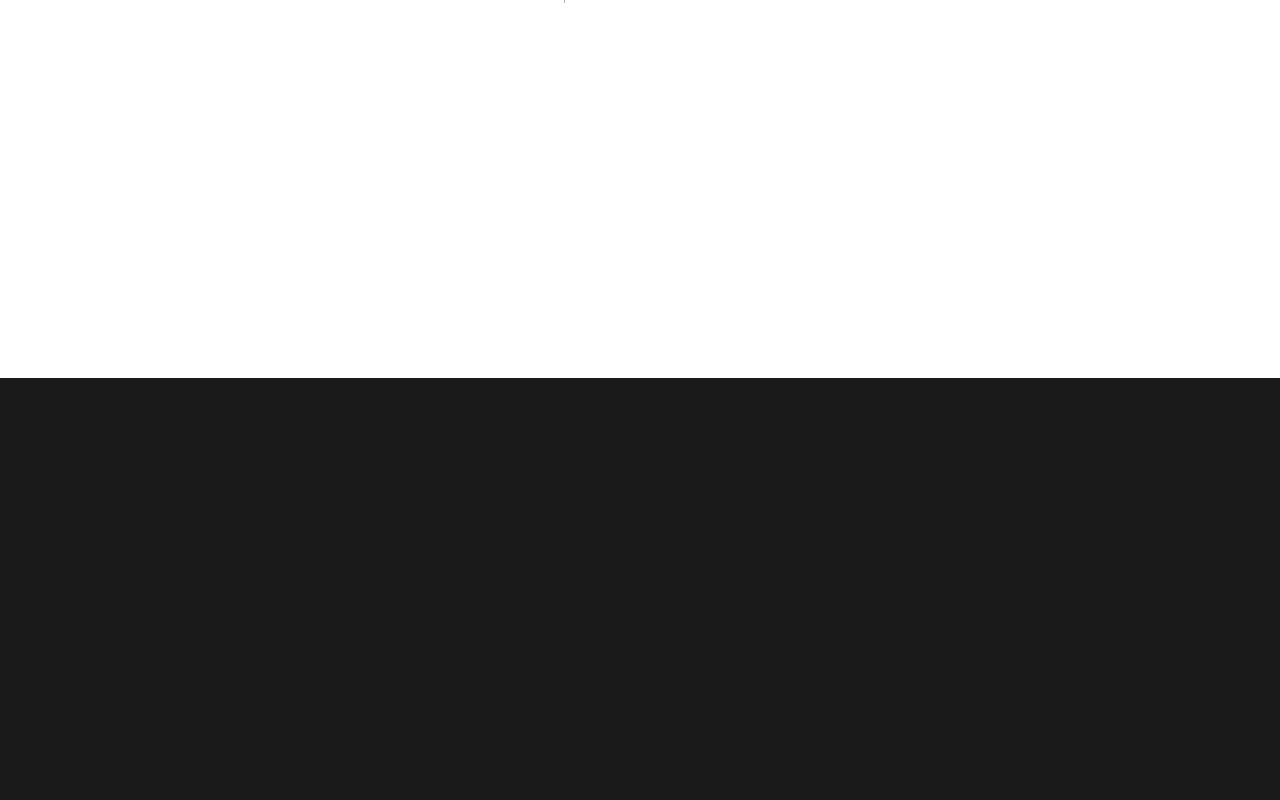
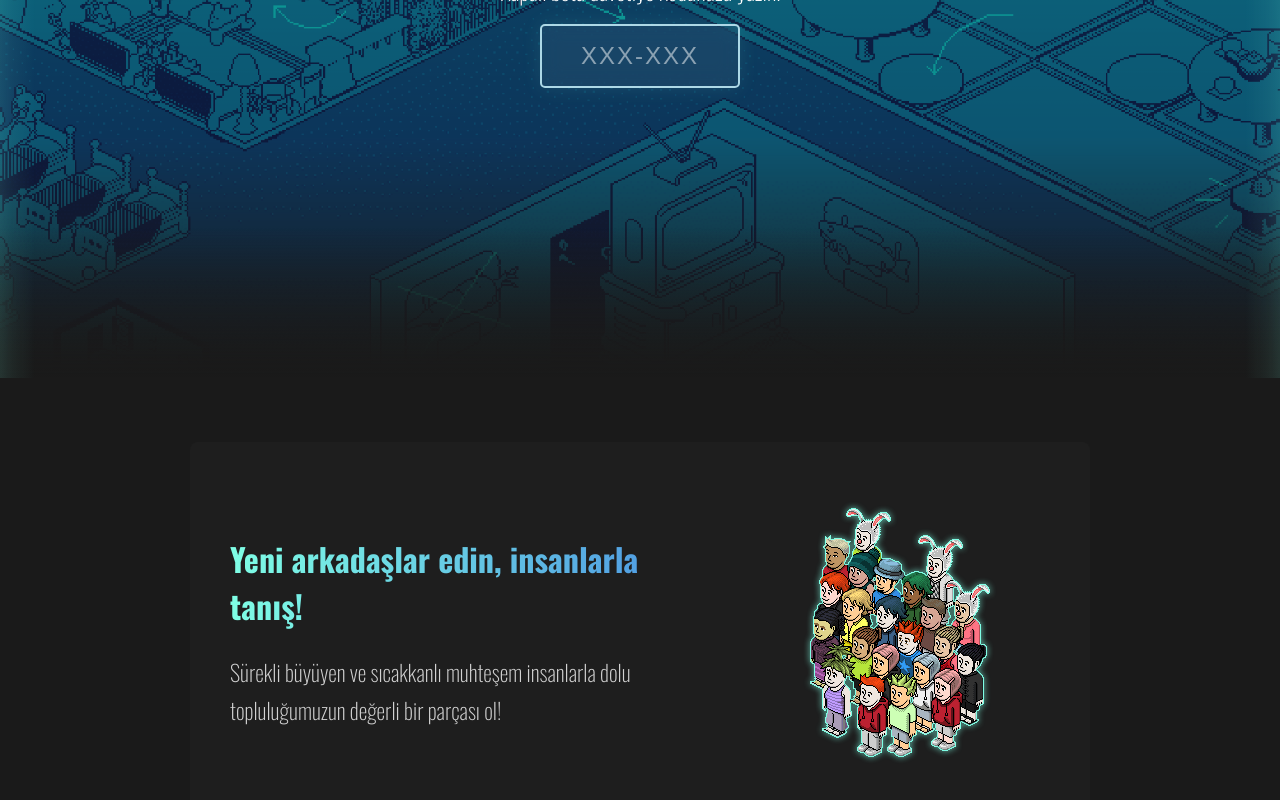
Before and after one commit to Yukimura555/swift-beta, a Next.js app: page /swift-beta/ in a window 1280 px wide. Before the commit this address had no page. Shown: the part 422-1222 px from the top of the page. Before the commit the page ends 800 px from the top, so only its background shows below. Built offline with nearby package versions, Linux system fonts and the light colour scheme.

Commit message:
updated assets

```diff
--- a/next.config.js
+++ b/next.config.js
@@ -1,10 +1,10 @@
 /** @type {import('next').NextConfig} */
 const nextConfig = {
-  output: 'standalone',
+  output: 'export',
+  basePath: '/swift-beta',
   images: {
     unoptimized: true,
   },
-  basePath: process.env.NODE_ENV === 'production' ? '/swift-beta' : '',
 }
 
 module.exports = nextConfig
--- a/src/pages/index.js
+++ b/src/pages/index.js
@@ -7,37 +7,37 @@ const features = [
   {
     title: "Yeni arkadaşlar edin, insanlarla tanış!",
     description: "Sürekli büyüyen ve sıcakkanlı muhteşem insanlarla dolu topluluğumuzun değerli bir parçası ol!",
-    image: "/assets/arkadas.png",
+    image: "/swift-beta/assets/arkadas.png",
     alt: "Arkadaşlık görseli"
   },
   {
     title: "Yüzlerce yeni kıyafetle kendi tarzını oluştur!",
     description: "Karakterini dilediğin gibi giydir, tarzınla ve zevklerinle gözleri kamaştır, fark edil!",
-    image: "/assets/kiyafet.png",
+    image: "/swift-beta/assets/kiyafet.png",
     alt: "Kıyafet görseli"
   },
   {
     title: "Etkinlik ve yarışmalara katıl!",
     description: "Swift'in yenilikçi organizasyonlarına ve oyunlarımıza katılarak ödüller kazan!",
-    image: "/assets/oduller.png",
+    image: "/swift-beta/assets/oduller.png",
     alt: "Ödüller görseli"
   },
   {
     title: "Detaylı bir takas sistemi!",
     description: "Özenle planladığımız ekonomimizde dilediğin gibi takas yap! En zengin sen ol!",
-    image: "/assets/takas.png",
+    image: "/swift-beta/assets/takas.png",
     alt: "Takas görseli"
   },
   {
     title: "Gruplara ve aktivitelere katıl!",
     description: "Kendini ait hissettiğin ortamlara dahil ol! Çeşitli gruplara ve topluluklara katılarak yeni yüzler tanı!",
-    image: "/assets/grup.png",
+    image: "/swift-beta/assets/grup.png",
     alt: "Grup görseli"
   },
   {
     title: "Sıkılmak burada yasak!",
     description: "Oyundaki tonla etkinliği ve mini oyunları keşfet! Seni bekleyen o kadar çok şey var ki!",
-    image: "/assets/yarisma.png",
+    image: "/swift-beta/assets/yarisma.png",
     alt: "Yarışma görseli"
   }
 ];
@@ -141,13 +141,13 @@ export default function Home() {
         <title>Swift Hotel - Kapalı Beta</title>
         <meta name="description" content="Swift Hotel kapalı beta" />
         <meta name="viewport" content="width=device-width, initial-scale=1" />
-        <link rel="shortcut icon" href="/assets/favicon.ico" />
+        <link rel="shortcut icon" href="/swift-beta/assets/favicon.ico" />
       </Head>
 
       <div className="maintenance-page">
         <div className="hero-section">
           <Image
-            src="/assets/rotw1.png"
+            src="/swift-beta/assets/rotw1.png"
             alt="background"
             className="hero-background"
             fill
@@ -215,7 +215,7 @@ export default function Home() {
 
         <footer className="footer">
           <div className="footer-logo">
-            <Image src="/assets/swiftlogo.png" alt="Swift Hotel Logo" width={150} height={150} />
+            <Image src="/swift-beta/assets/swiftlogo.png" alt="Swift Hotel Logo" width={150} height={150} />
           </div>
           <div className="copyright">
             <div className="copyright-year">© 2025 Swift</div>
```
